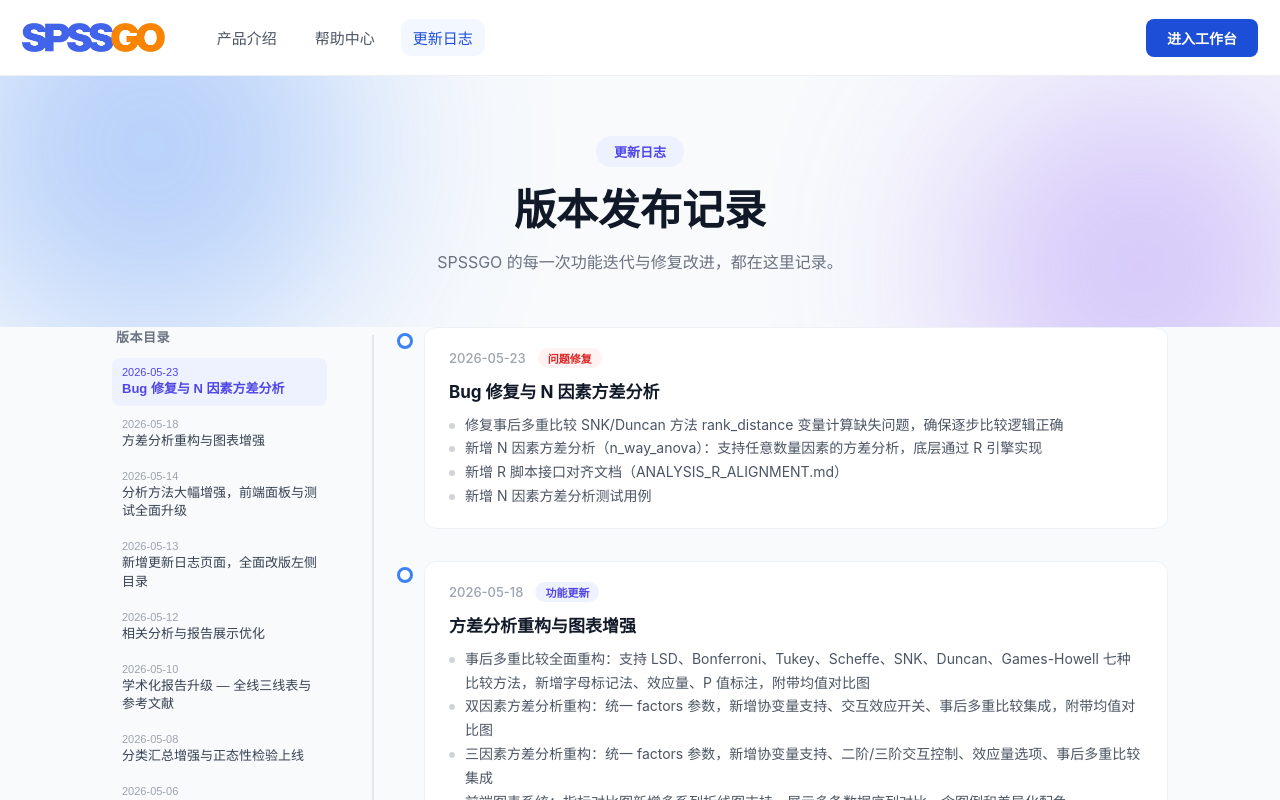
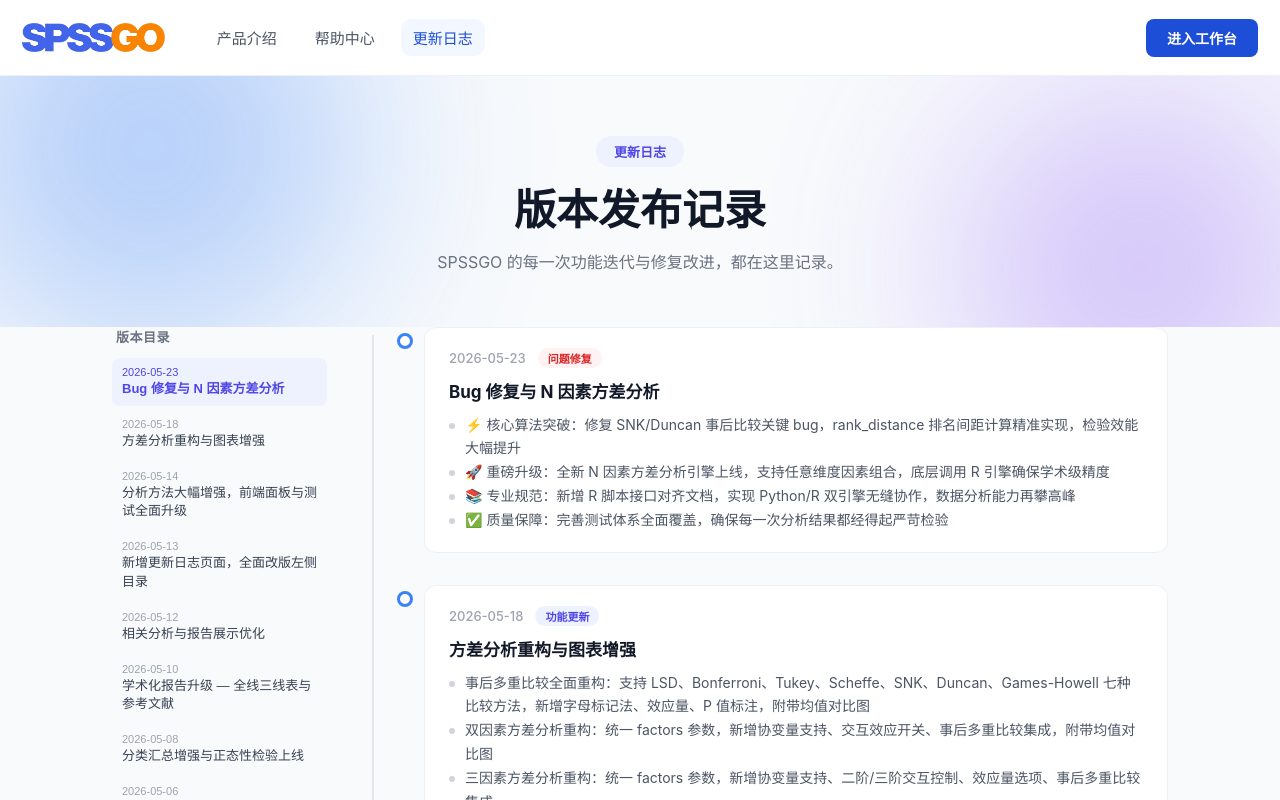
Before and after one commit to lauiiiiii/SPSSGO, a Vue app in the folder frontend/: page /changelog in a window 1280 px wide. Shown: the top 800 px of the page. Built offline with nearby package versions, Linux system fonts and the light colour scheme.

Commit message:
docs: 更新日志优化，突出核心技术突破

```diff
--- a/frontend/src/views/ChangelogApp.vue
+++ b/frontend/src/views/ChangelogApp.vue
@@ -80,10 +80,10 @@ const changelogEntries = [
     type: 'fix',
     title: 'Bug 修复与 N 因素方差分析',
     items: [
-      '修复事后多重比较 SNK/Duncan 方法 rank_distance 变量计算缺失问题，确保逐步比较逻辑正确',
-      '新增 N 因素方差分析（n_way_anova）：支持任意数量因素的方差分析，底层通过 R 引擎实现',
-      '新增 R 脚本接口对齐文档（ANALYSIS_R_ALIGNMENT.md）',
-      '新增 N 因素方差分析测试用例',
+      '⚡ 核心算法突破：修复 SNK/Duncan 事后比较关键 bug，rank_distance 排名间距计算精准实现，检验效能大幅提升',
+      '🚀 重磅升级：全新 N 因素方差分析引擎上线，支持任意维度因素组合，底层调用 R 引擎确保学术级精度',
+      '📚 专业规范：新增 R 脚本接口对齐文档，实现 Python/R 双引擎无缝协作，数据分析能力再攀高峰',
+      '✅ 质量保障：完善测试体系全面覆盖，确保每一次分析结果都经得起严苛检验',
     ],
   },
   {
```
Also changed, not shown: 1 other file (tests, documents, lock files or other folders).
